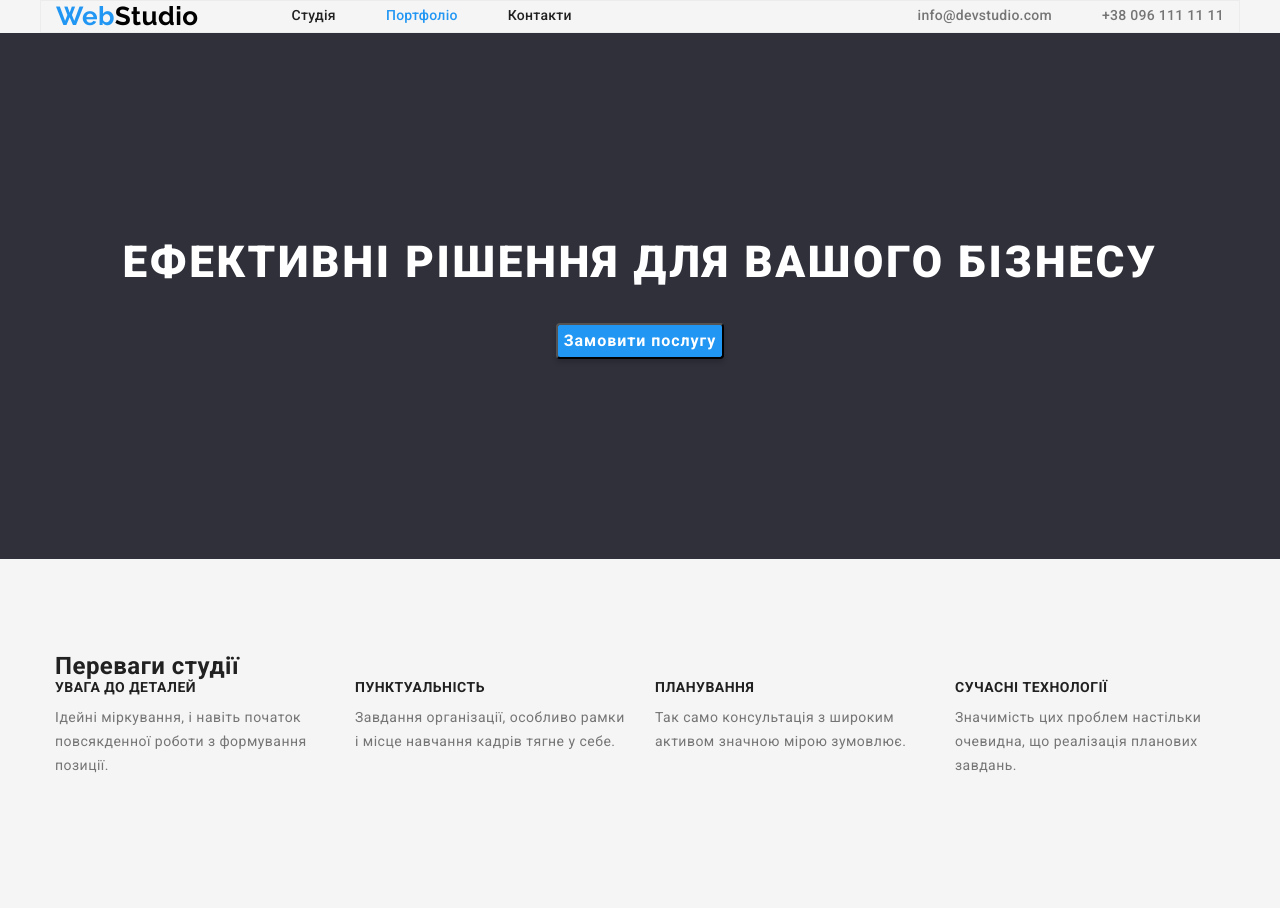
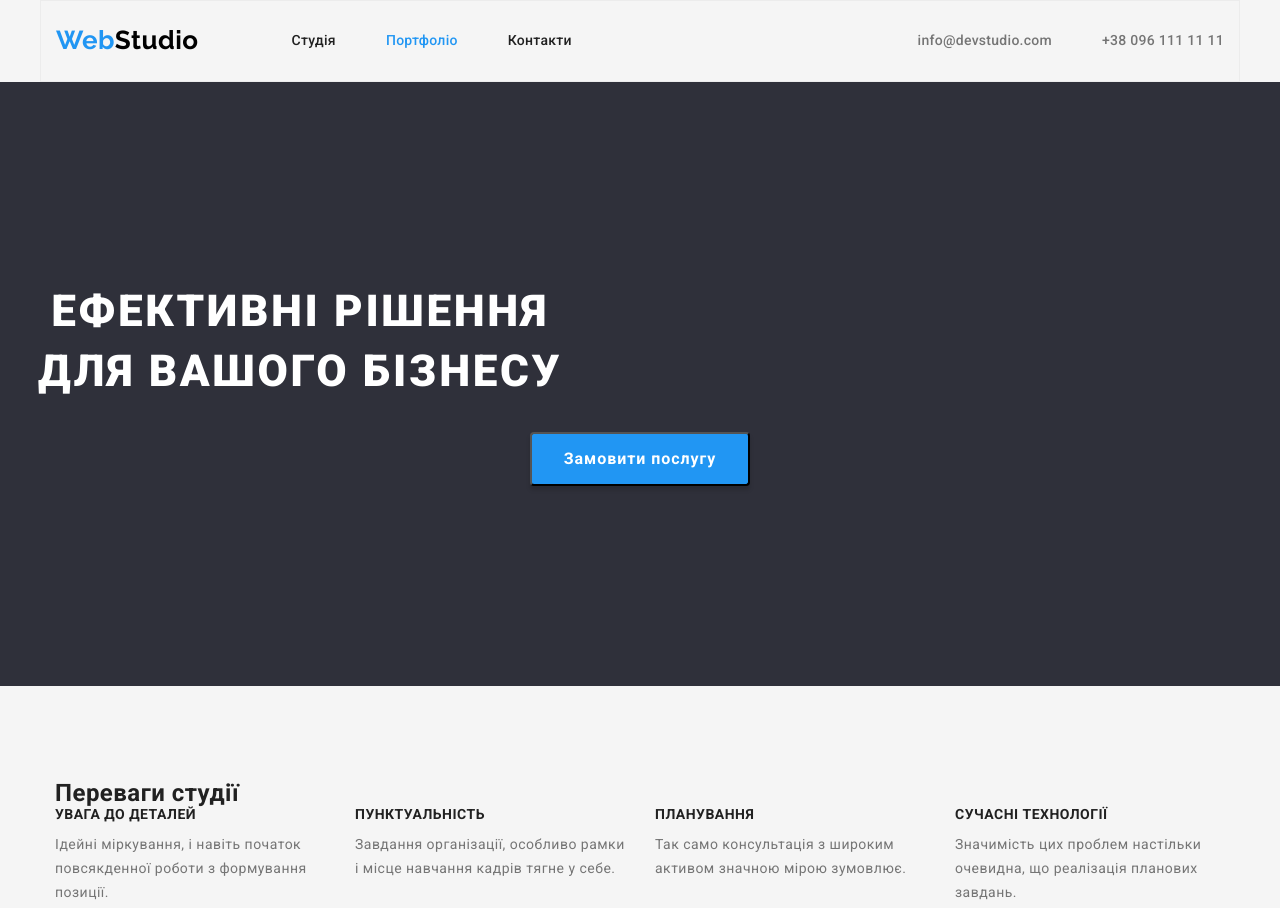
Before and after one commit to Alexon7/goit-markup-hw-03, a plain HTML site: page index.html in a window 1280 px wide. Shown: the top 908 px of the page. Drawn offline with nearby package versions, Linux system fonts and the light colour scheme.

Commit message:
style hero

```diff
--- a/css/styles.css
+++ b/css/styles.css
@@ -56,6 +56,8 @@ img {
 }
 .logo {
 	display: block;
+	padding-top: 24px;
+	padding-bottom: 25px;
 
 	color: #000000;
 	font-family: Raleway, sans-serif;
@@ -199,6 +201,8 @@ img {
 .page-footer,
 .top-title {
 	background: #2f303a;
+	justify-content: center;
+
 }
 .offline-address {
 	display: block;
@@ -226,6 +230,9 @@ img {
 
 .title {
 	margin-bottom: 30px;
+	width: 600px;
+
+
 
 	font-weight: 900;
 	font-size: 44px;
@@ -236,6 +243,8 @@ img {
 	color: #ffffff;
 }
 .title-button {
+    padding: 10px 32px;
+
 	font-family: inherit;
 	font-weight: 700;
 	font-size: 16px;
```
